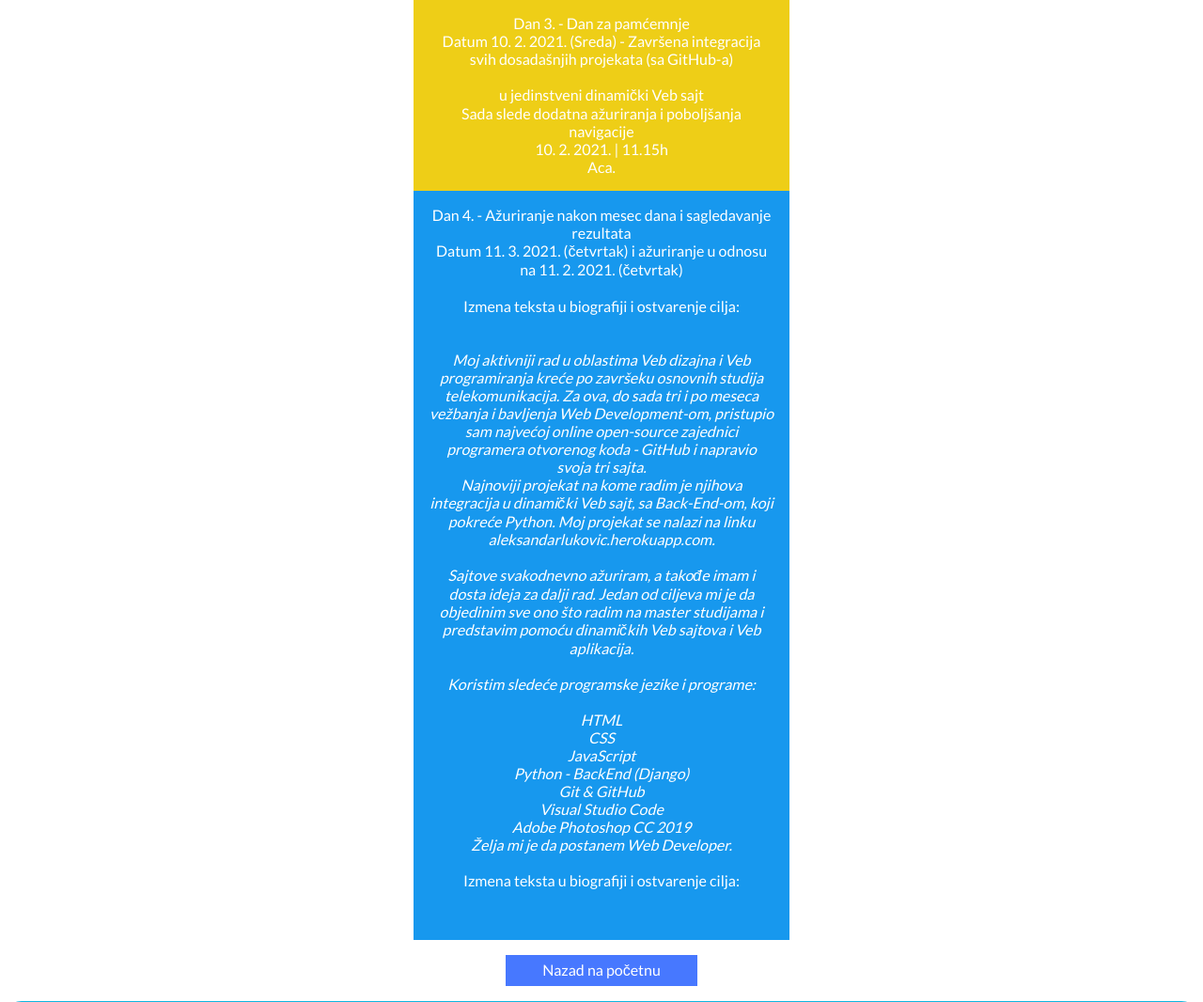
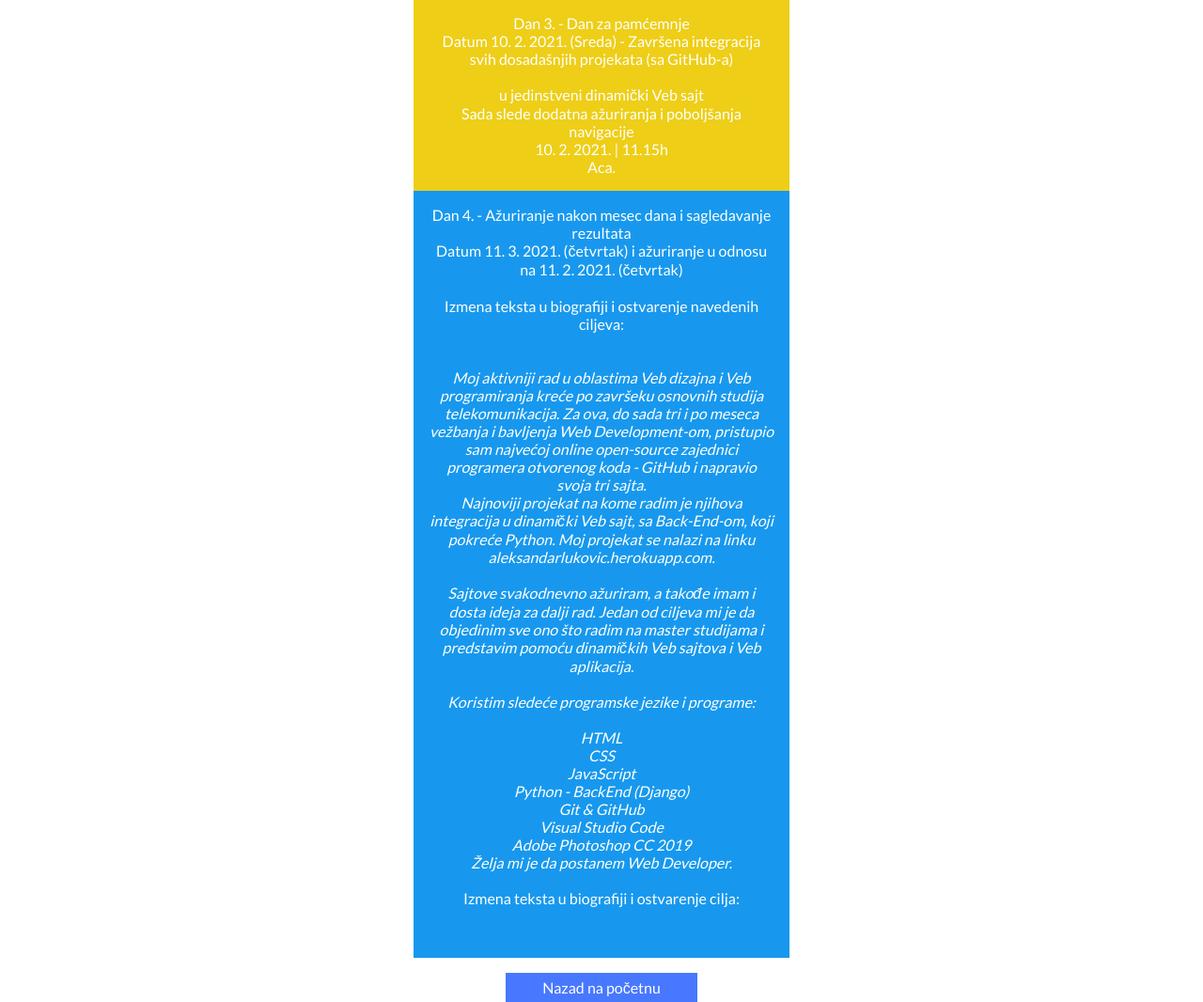
Before and after one commit to CoaPro/root, a Django app: page /root/aktivnosti in a window 1280 px wide. Shown: the part 837-1903 px from the top of the page at 94% size. Run offline with Django 3.2, Linux system fonts and the light colour scheme.

Commit message:
Update 1 |  11. 3. 2021.

```diff
--- a/aleksandarlukovic/templates/root/aktivnosti.html
+++ b/aleksandarlukovic/templates/root/aktivnosti.html
@@ -78,7 +78,7 @@
             <p>Dan 4. - Ažuriranje nakon mesec dana i sagledavanje rezultata</p>
             <p>Datum 11. 3. 2021. (četvrtak) i ažuriranje u odnosu na 11. 2. 2021. (četvrtak)</p>
             <br/>
-            <p>Izmena teksta u biografiji i ostvarenje cilja: </p>
+            <p>Izmena teksta u biografiji i ostvarenje navedenih ciljeva: </p>
             <br/>
             <br/>
 
```
